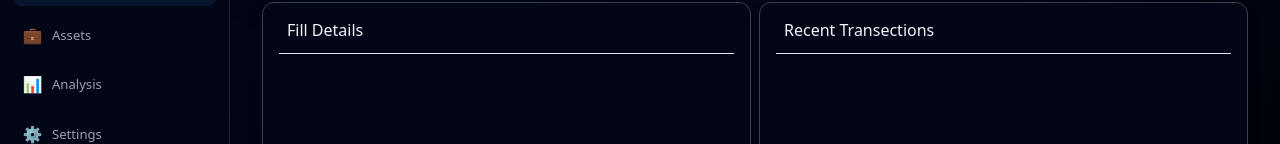
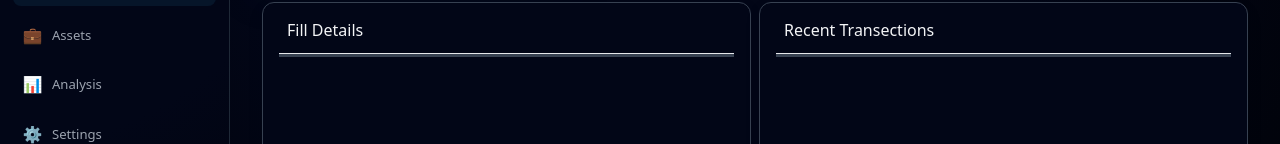
Before and after one commit to Badhri29/NetworthSoftware, a website: page public/transactions.html in a window 1280 px wide. Shown: the part 186-330 px from the top of the page. Drawn offline with Linux system fonts and the light colour scheme; no server answers.

Commit message:
add transection content border added

```diff
--- a/public/css/transactions.css
+++ b/public/css/transactions.css
@@ -166,12 +166,17 @@ body[data-theme="dark"] .toggle-btn.active {
 
 }
 
+.add-section-content{
+  border:1px solid var(--border-color);
+}
+
 .add-section-bottom {
   position: sticky;
   bottom: 0;
   z-index: 3;
   background: inherit;
   padding: 0.25rem 1rem;
+  border-top:1px solid var(--border-color);
   }
 
 /*
```
Also changed, not shown: public/transactions.html (+0 -2 lines).
